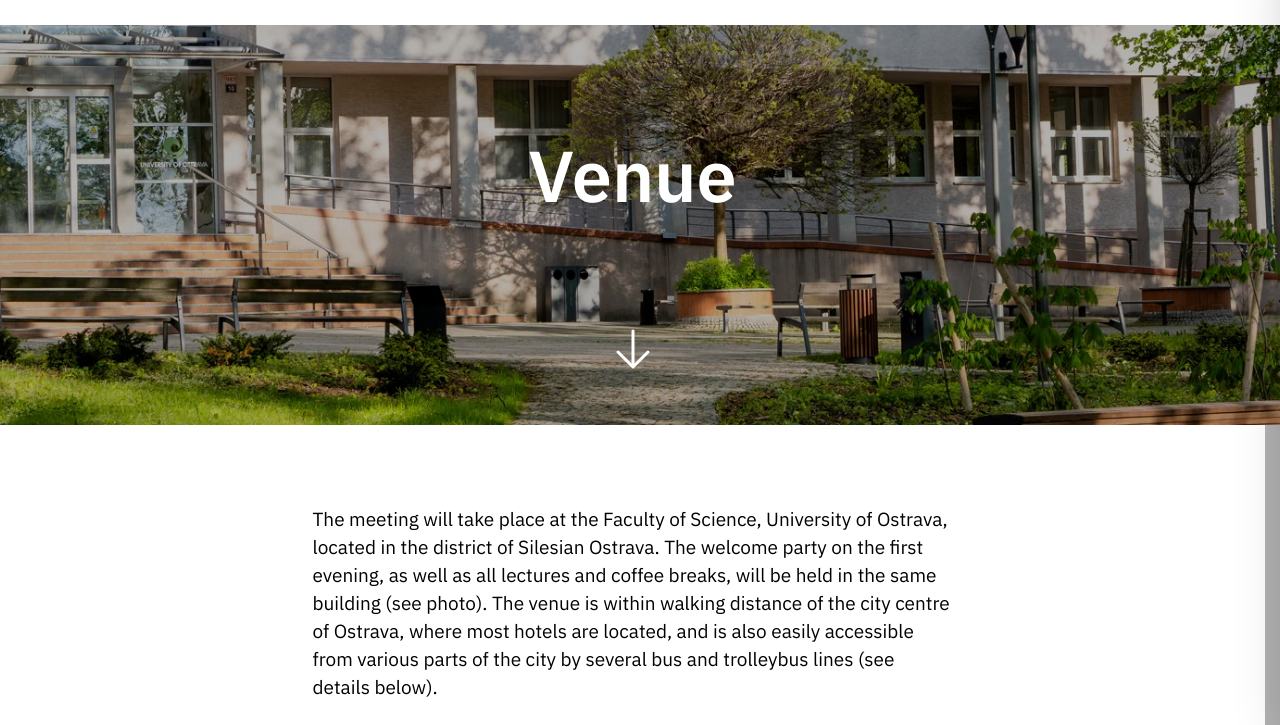
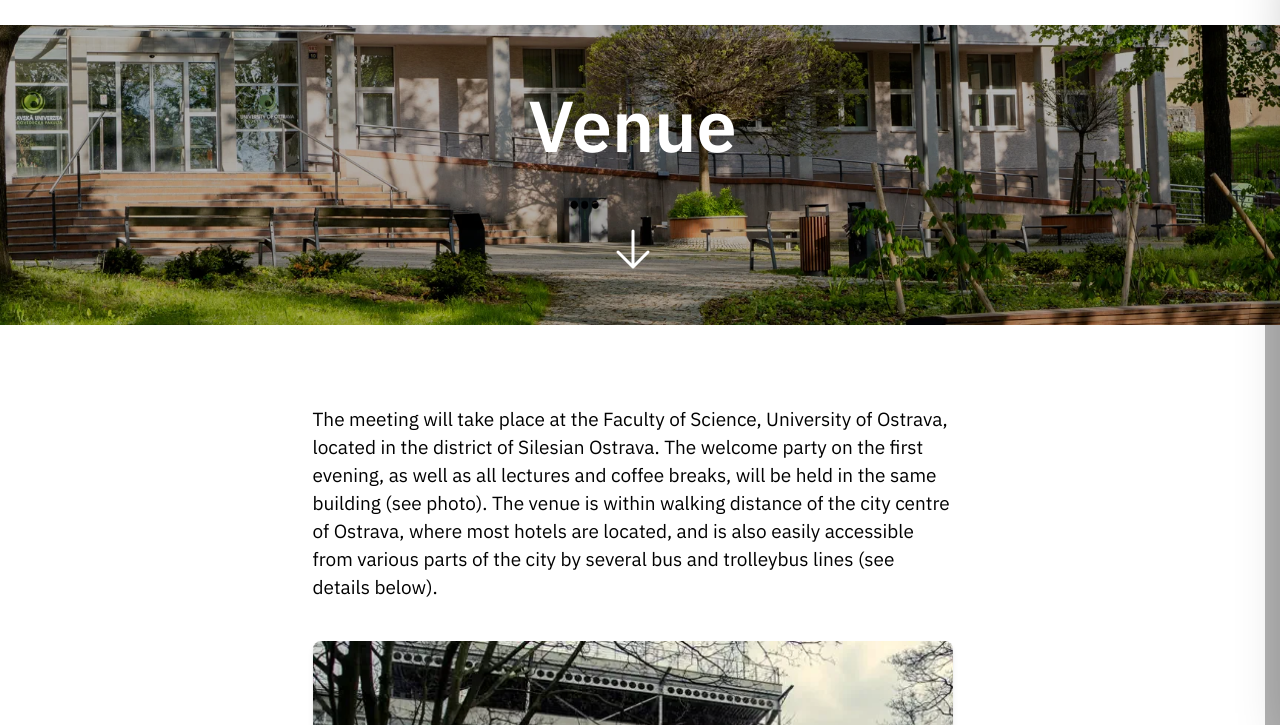
Before and after one commit to ExpertTrout9232/ise-ostrava-2026, a website: page src/venue.html in a window 1280 px wide. Shown: the part 75-800 px from the top of the page. Drawn offline with Linux system fonts and the light colour scheme.

```diff
--- a/package.json
+++ b/package.json
@@ -1,6 +1,6 @@
 {
   "name": "ise-ostrava-2026",
-  "version": "0.1.0",
+  "version": "0.0.0-beta",
   "description": "Official web of the ISE 2026 Ostrava conference.",
   "private": true,
   "author": "Vincenc Elias <VincencElias@protonmail.com>",
--- a/src/venue.html
+++ b/src/venue.html
@@ -64,7 +64,7 @@
     <div class="fixed inset-0 z-0">
       <!-- This is a very quirky way of making the image appear right on mobile screens-->
       <img
-        class="h-[440px] md:h-[500px] w-full object-cover"
+        class="h-110 md:h-[50vh] md:min-h-95 md:max-h-160 w-full object-cover"
         src="./images/osu.webp"
         alt="A wide panoramic view of the University of Ostrava campus architecture, the venue for ISE 2026 conference"
       />
@@ -157,7 +157,9 @@
     </aside>
 
     <div class="relative z-10">
-      <section class="relative flex h-[360px] md:h-[500px] mt-16 md:mt-0 flex-col items-center justify-center">
+      <section
+        class="relative flex h-90 md:h-[50vh] md:min-h-95 md:max-h-160 mt-16 md:mt-0 flex-col items-center justify-center"
+      >
         <h1
           class="animate-fade-in-up text-[48px]/[56px] md:text-[72px]/[80px] xl:text-[72px]/[80px] font-semibold text-white opacity-0 [animation-delay:0.2s]"
         >
```
Also changed, not shown: src/program.html (+4 -2 lines), src/registration.html (+4 -2 lines), src/output.css, 1 other file.
